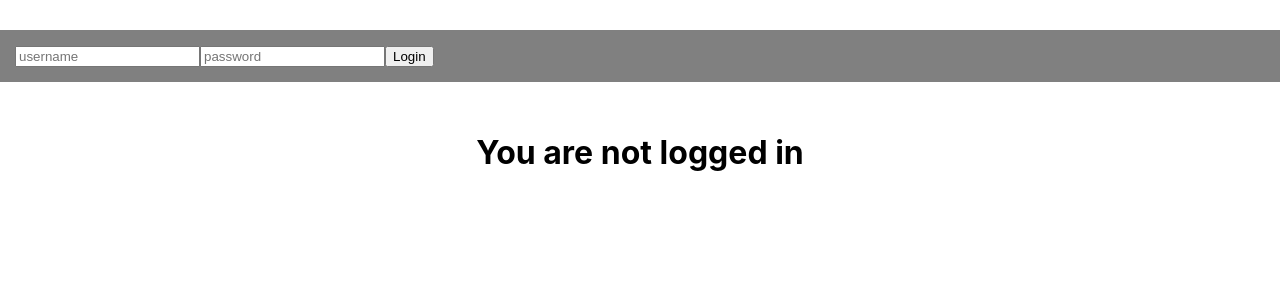
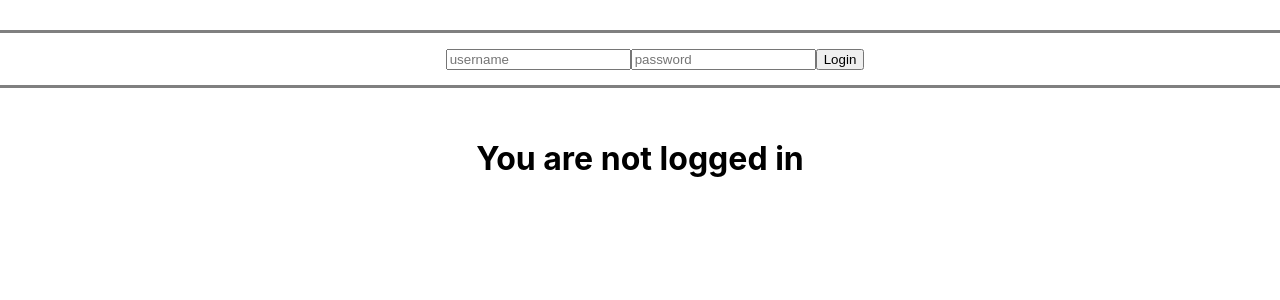
Before and after one commit to freeWillee/CohortPlus-client, a React (Create React App) app: page / in a window 1280 px wide. Shown: the top 300 px of the page. Built offline with nearby package versions, Linux system fonts and the light colour scheme; no server answers.

Commit message:
Add greeting to User on login

```diff
--- a/src/components/Navigation/Navbar/Navbar.js
+++ b/src/components/Navigation/Navbar/Navbar.js
@@ -49,6 +49,7 @@ const Navbar = ({currentUser}) => {
             >
                 Add a New Task
             </NavLink> */}
+            {currentUser ? `Welcome ${currentUser.attributes.first_name}` : null}
             <div className={classes.SessionNav}>
                 {currentUser ? <Route component={Logout}/> : <Route component={Login}/>}
             </div>
--- a/src/components/Navigation/Navbar/Navbar.module.css
+++ b/src/components/Navigation/Navbar/Navbar.module.css
@@ -1,8 +1,12 @@
 .Bar {
+    display: flex;
+    flex-flow: row;
+    justify-content: space-around;
     margin: 30px 0;
     padding: 15px;
     width: 100%;
-    background: grey
+    border-top: solid grey;
+    border-bottom: solid grey;
 }
 .Link {
     width: 100px;
```
